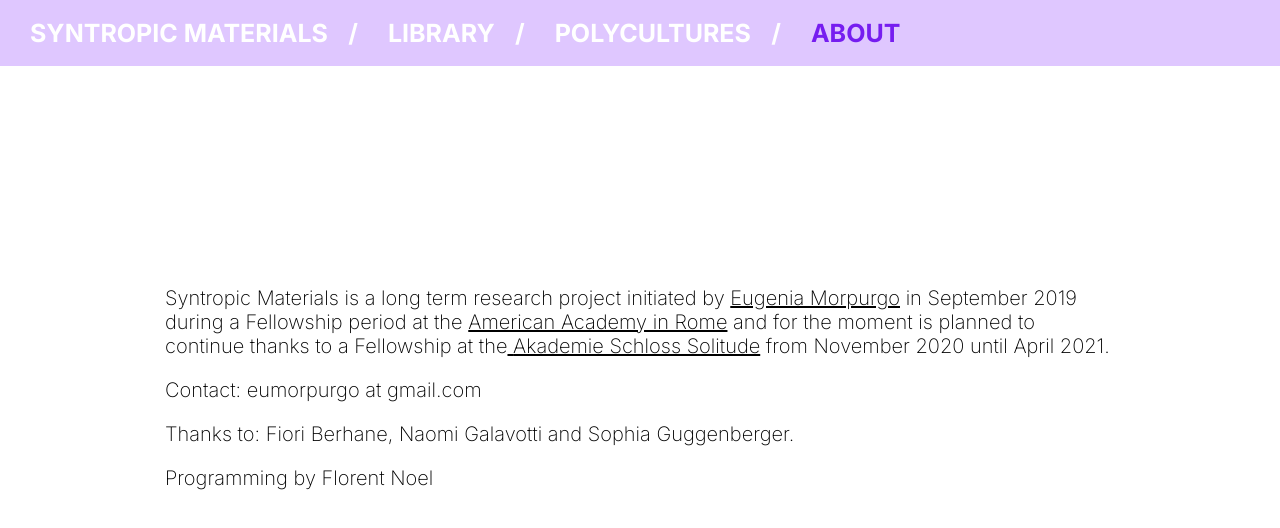
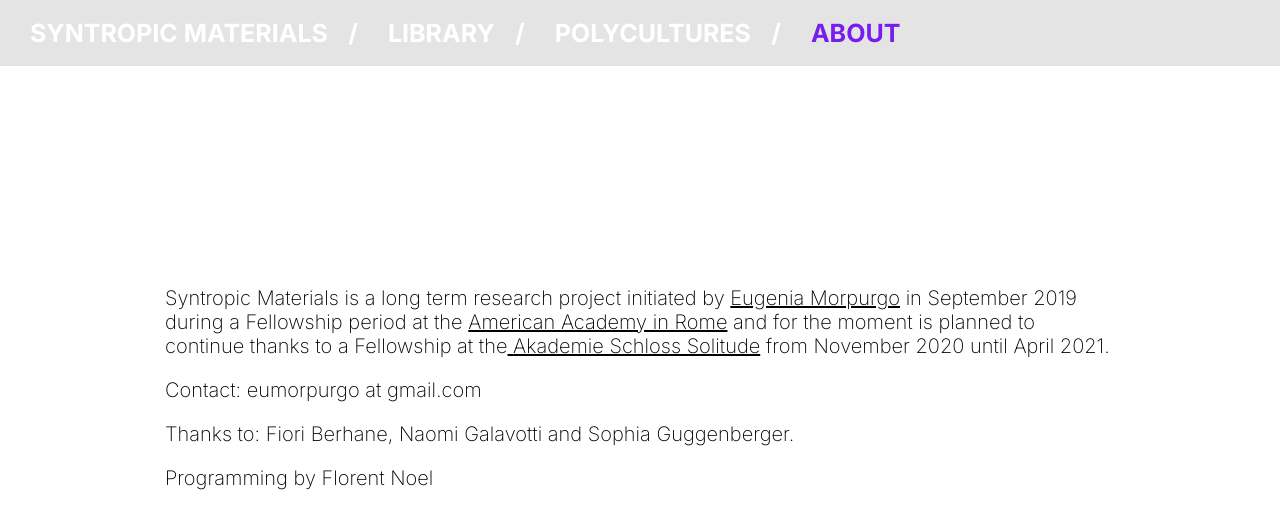
Before and after one commit to heb-dtc/SyntropicFarming, a React app in the folder library_frontend/: page /about in a window 1280 px wide. Shown: the top 528 px of the page. Built offline with nearby package versions, Linux system fonts and the light colour scheme.

Commit message:
Update colors

```diff
--- a/library_frontend/src/style.css
+++ b/library_frontend/src/style.css
@@ -144,7 +144,7 @@ li {
 
 .navigationBar {
   flex: 1;
-  background-color: #dfc7ff;
+  background-color: #e4e4e4;
   padding: 18px 0px;
 }
 
@@ -233,7 +233,7 @@ main {
 }
 
 .selected {
-  background-color: #f8d7d7;
+  background-color: #dec8fc;
 }
 
 .sliderContainer {
```
